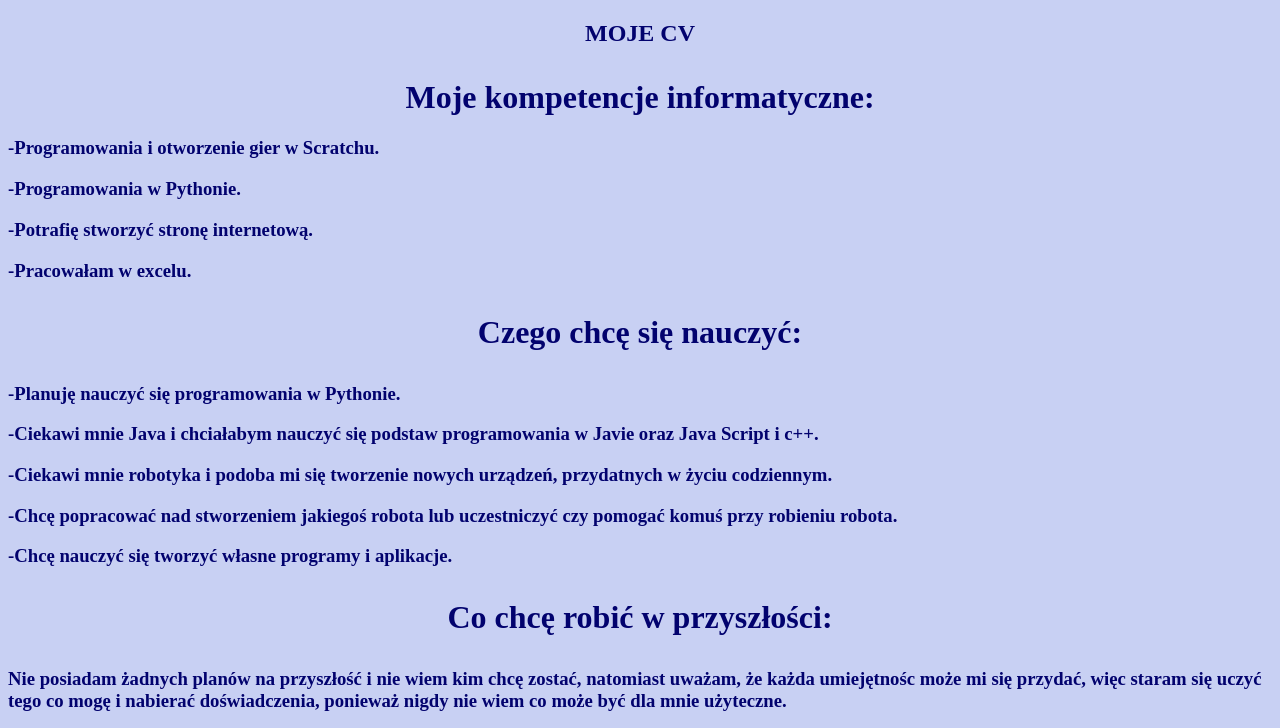
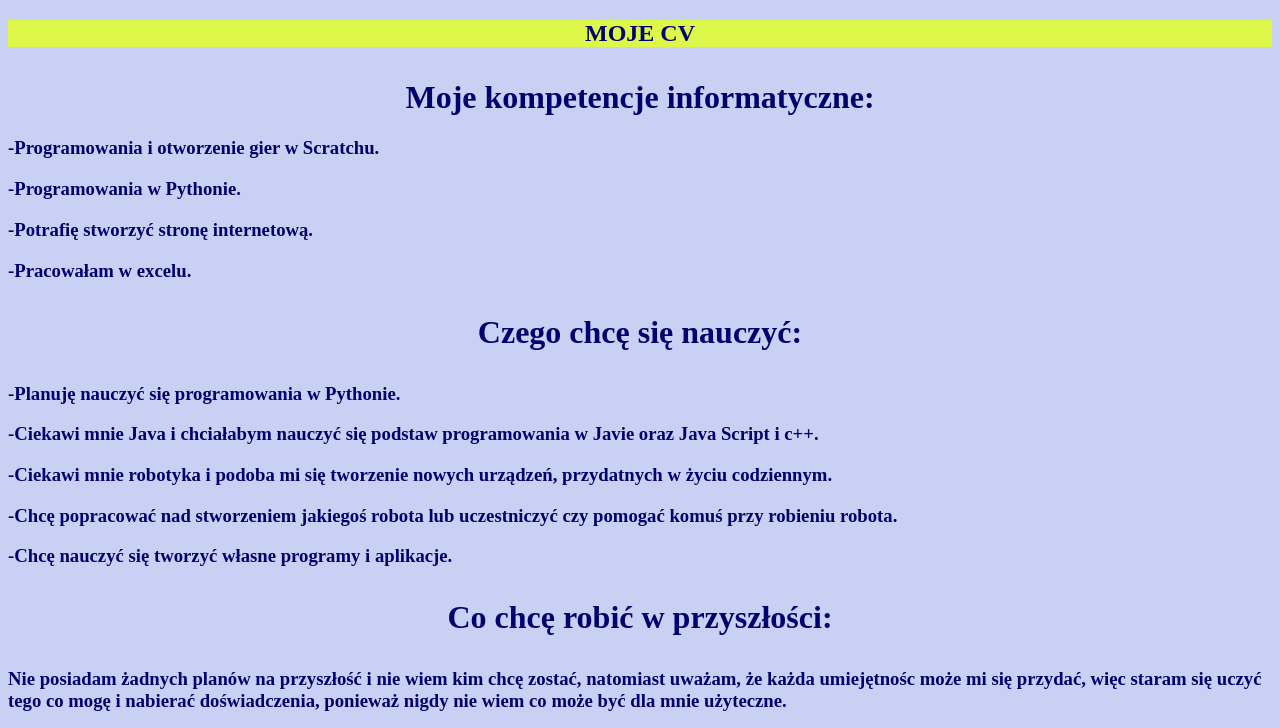
Before and after one commit to 9iskra9/9iskra9.github.io, a plain HTML site: page index.html in a window 1280 px wide. Shown: the top 728 px of the page. Drawn offline with Linux system fonts and the light colour scheme.

Commit message:
Update style.css

```diff
--- a/style.css
+++ b/style.css
@@ -4,6 +4,10 @@ body
     background-color:rgb(200, 208, 243);
 }
 
+h2{
+    background-color:rgb(222, 248, 74);
+}
+
 span
 {
     color:rgb(2, 2, 110)
```
